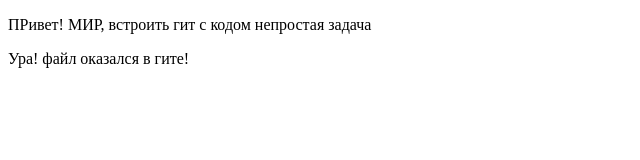
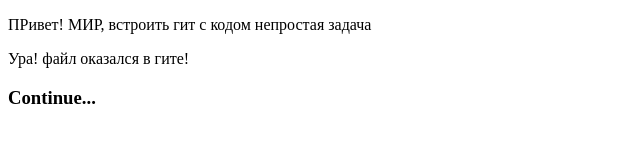
Before and after one commit to Katerina5005/test1, a plain HTML site: page Index.html in a window 1280 px wide. Shown: the full height of the page, 0-640 px from the left. Drawn offline with Linux system fonts and the light colour scheme.

Commit message:
4 commit

```diff
--- a/Index.html
+++ b/Index.html
@@ -9,5 +9,7 @@
 <body>
     <p>ПРивет! МИР, встроить гит с кодом непростая задача</p>
     <p> Ура! файл оказался в гите!</p>
+
+    <h3>Continue...</h3>
 </body>
 </html>
```
